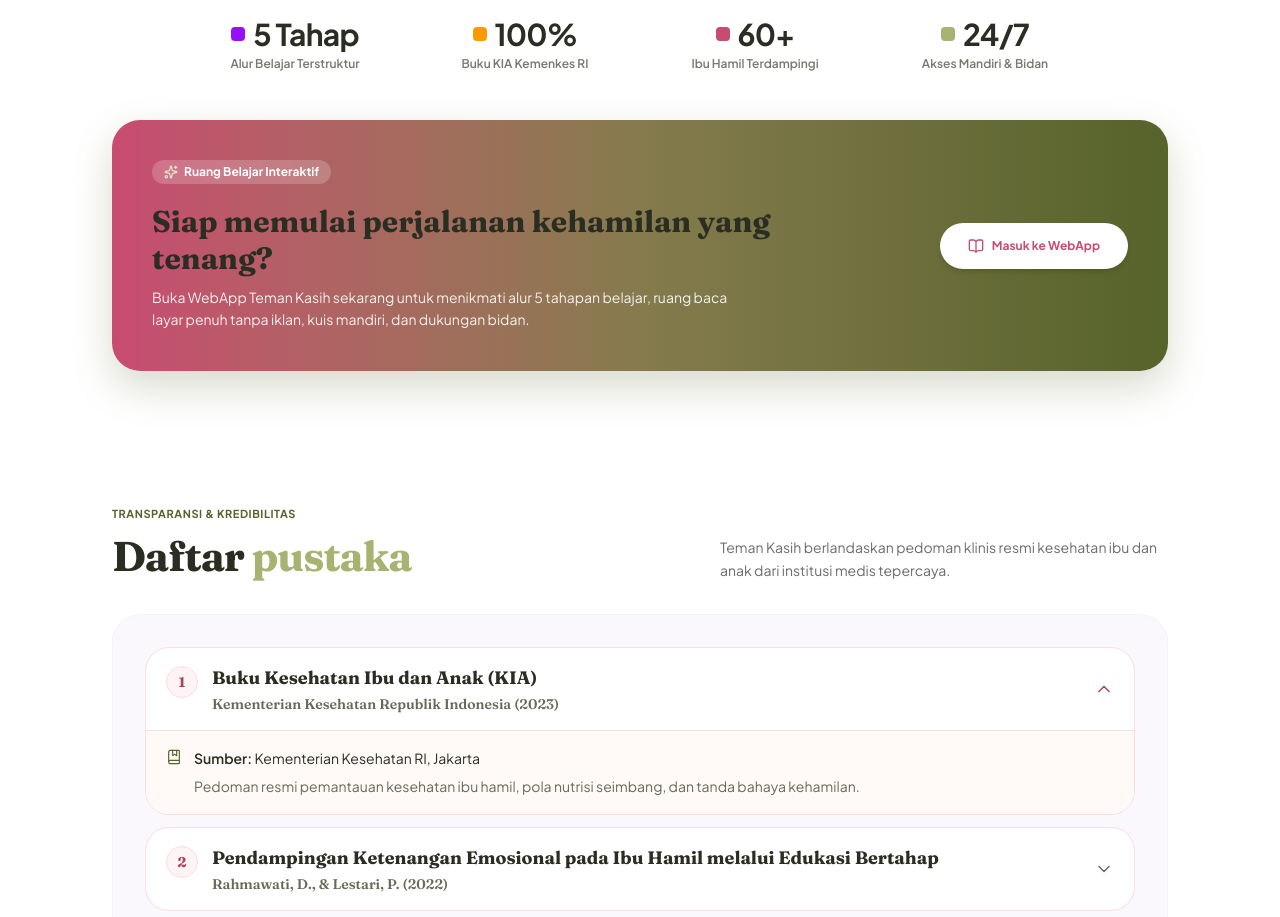
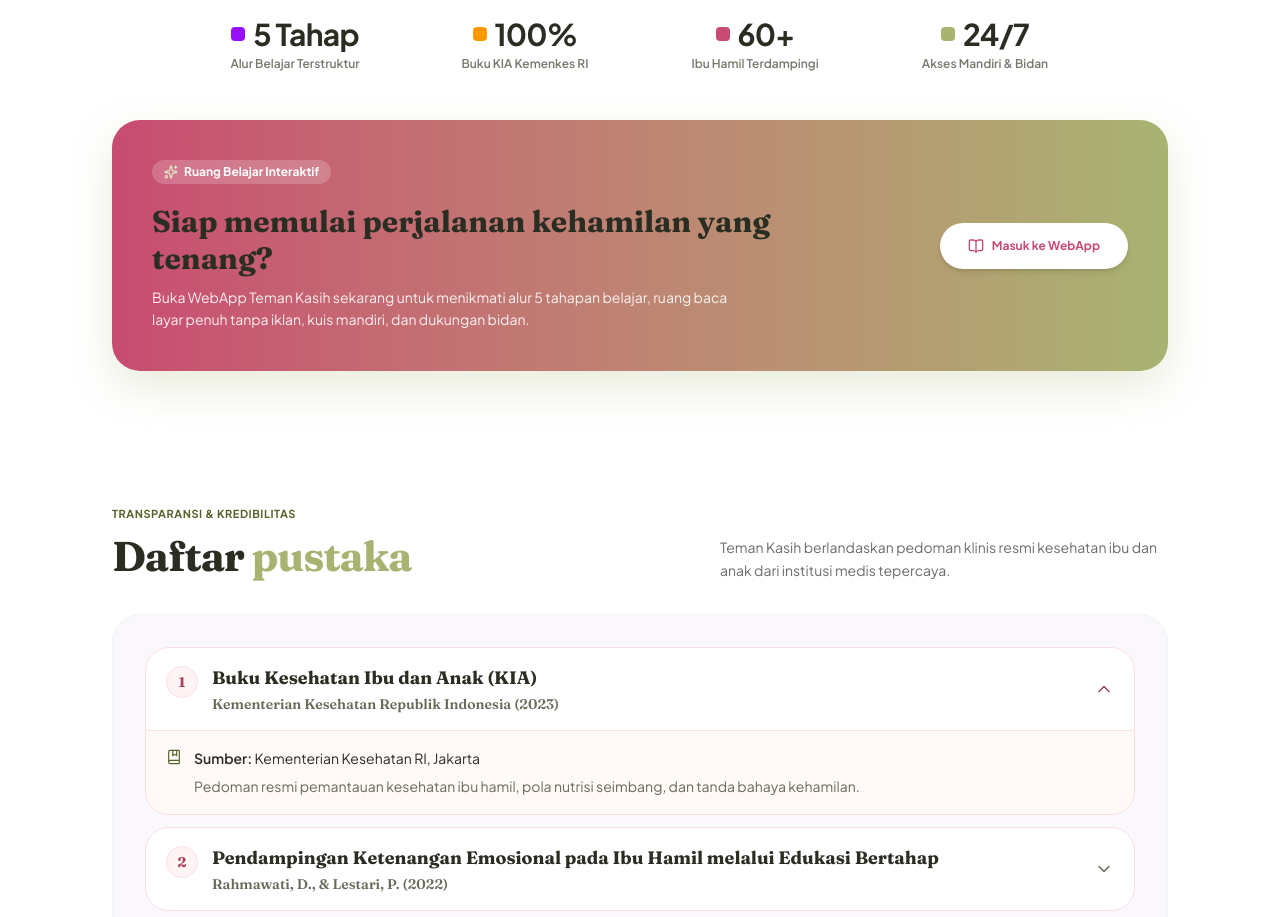
Before and after one commit to bimbim-po/buna-ceria, a Next.js app: page / in a window 1280 px wide. Shown: the part 3160-4077 px from the top of the page. Built offline with nearby package versions, Linux system fonts and the light colour scheme.

Commit message:
style: update CTA banner gradient from pink to theme sage green

```diff
--- a/components/LandingPage.tsx
+++ b/components/LandingPage.tsx
@@ -780,8 +780,8 @@ export function LandingPage() {
             </div>
           </div>
 
-          {/* Banner Ajakan Masuk WebApp (Harmonisasi Cherry Blossom & Matcha Green) */}
-          <div className="mt-12 rounded-[28px] bg-gradient-to-r from-[#C84B71] via-[#857B4D] to-[#56632A] p-8 sm:p-10 text-white shadow-[0_16px_40px_rgba(86,99,42,0.24)]">
+          {/* Banner Ajakan Masuk WebApp (Harmonisasi Cherry Blossom & Tema Hijau Sage/Matcha) */}
+          <div className="mt-12 rounded-[28px] bg-gradient-to-r from-[#C84B71] to-[#A8B371] p-8 sm:p-10 text-white shadow-[0_16px_40px_rgba(168,179,113,0.25)]">
             <div className="grid grid-cols-1 items-center gap-8 lg:grid-cols-12">
               <div className="lg:col-span-8">
                 <span className="inline-flex items-center gap-1.5 rounded-full bg-white/20 px-3 py-1 text-xs font-bold backdrop-blur-xs">
```
